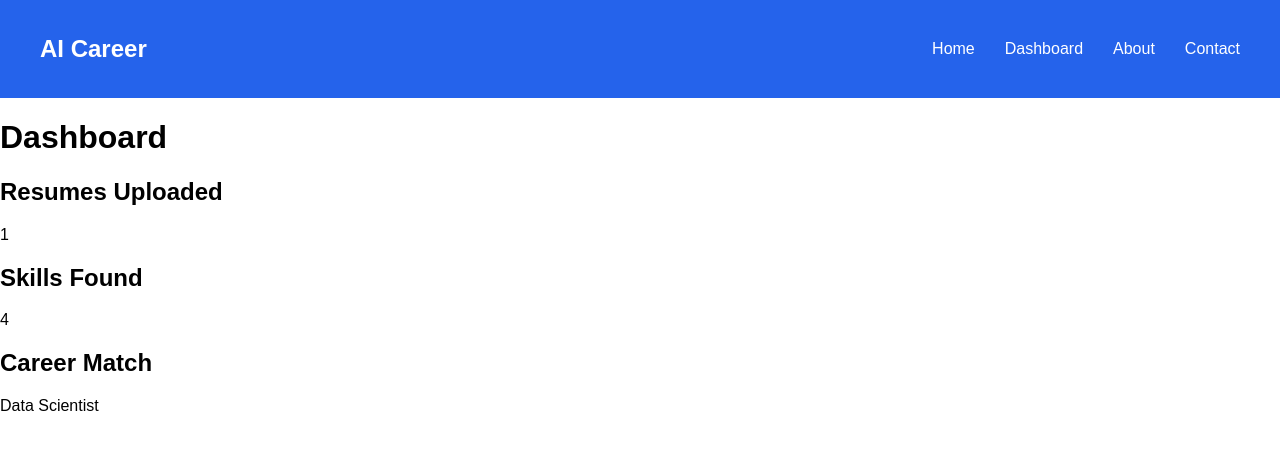
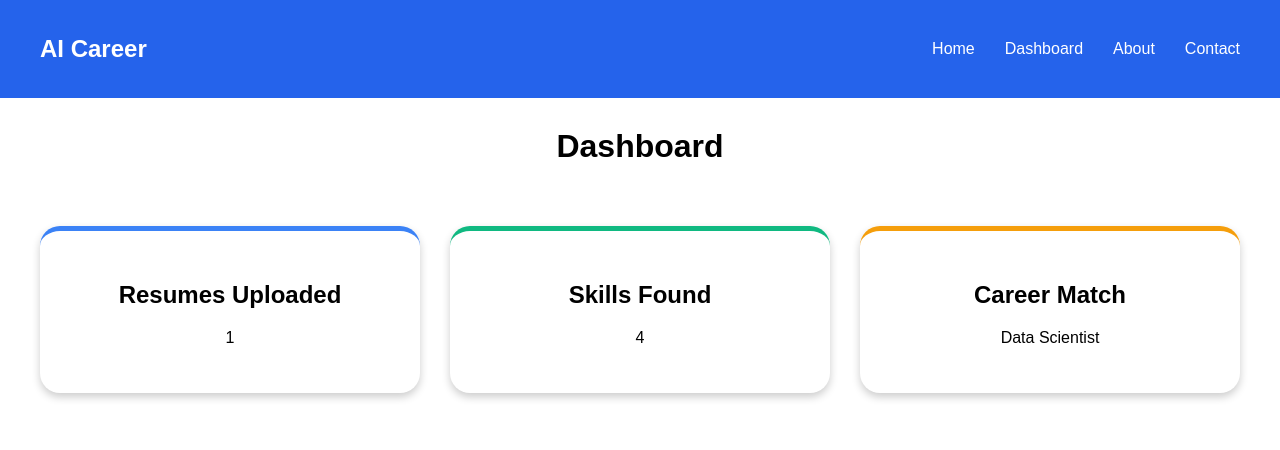
Before and after one commit to dakshita-singh-codes/ai-career-guidance-platform, a React (Vite) app: page /dashboard in a window 1280 px wide. Shown: the top 450 px of the page. Built offline with nearby package versions, Linux system fonts and the light colour scheme.

Commit message:
Created dashbords with CSS grid cards

```diff
--- a/src/pages/Dashboard.css
+++ b/src/pages/Dashboard.css
@@ -0,0 +1,41 @@
+.dashboard-container{
+    display:grid;
+
+    grid-template-columns:repeat(3,1fr);
+
+    gap:30px;
+
+    padding:40px;
+}
+
+.dashboard-card{
+    background-color:white;
+
+    border-radius:20px;
+
+    padding:30px;
+
+    box-shadow:0px 4px 8px rgba(0,0,0,0.2);
+
+    text-align:center;
+}
+.dashboard-title{
+    text-align:center;
+    margin-top:30px;
+}
+
+.dashboard-card:hover{
+    transform:translateY(-10px);
+}
+
+.resume-card{
+    border-top:5px solid #3B82F6;
+}
+
+.skills-card{
+    border-top:5px solid #10B981;
+}
+
+.career-card{
+    border-top:5px solid #F59E0B;
+}
--- a/src/pages/Dashboard.tsx
+++ b/src/pages/Dashboard.tsx
@@ -1,31 +1,29 @@
+import "./Dashboard.css";
+
 function Dashboard() {
   return (
-        <div>
+    <>
+      <h1 className="dashboard-title">Dashboard</h1>
 
-            <h1>Dashboard</h1>
+      <div className="dashboard-container">
 
-            <div>
-
+        <div className="dashboard-card resume-card">
           <h2>Resumes Uploaded</h2>
           <p>1</p>
-
         </div>
 
-            <div>
-
+        <div className="dashboard-card skills-card">
           <h2>Skills Found</h2>
           <p>4</p>
-
         </div>
 
-            <div>
-
+        <div className="dashboard-card career-card">
           <h2>Career Match</h2>
           <p>Data Scientist</p>
-
         </div>
 
       </div>
+    </>
   );
 }
 
```
Lines whose indentation alone changed are shown as unchanged.
